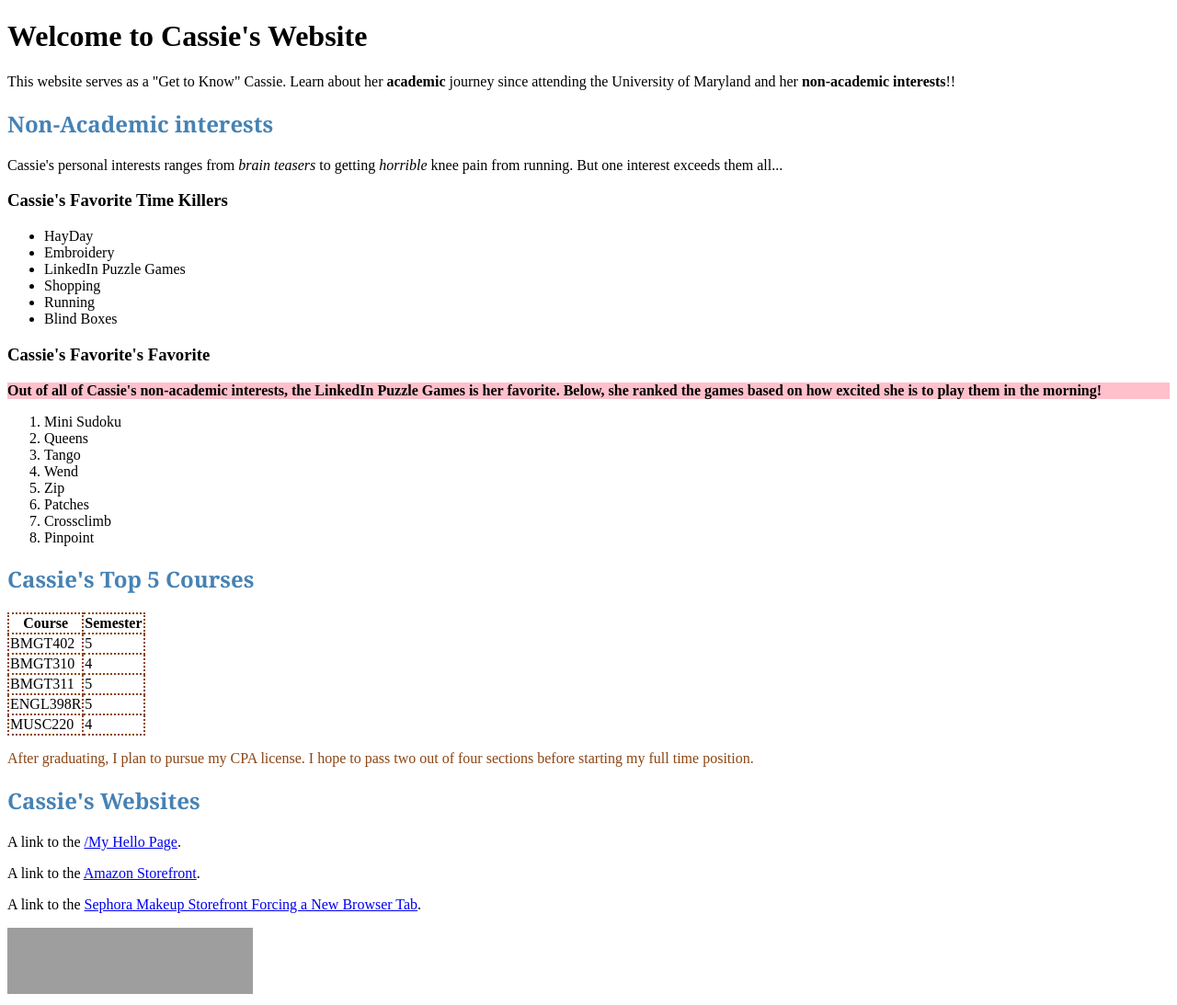
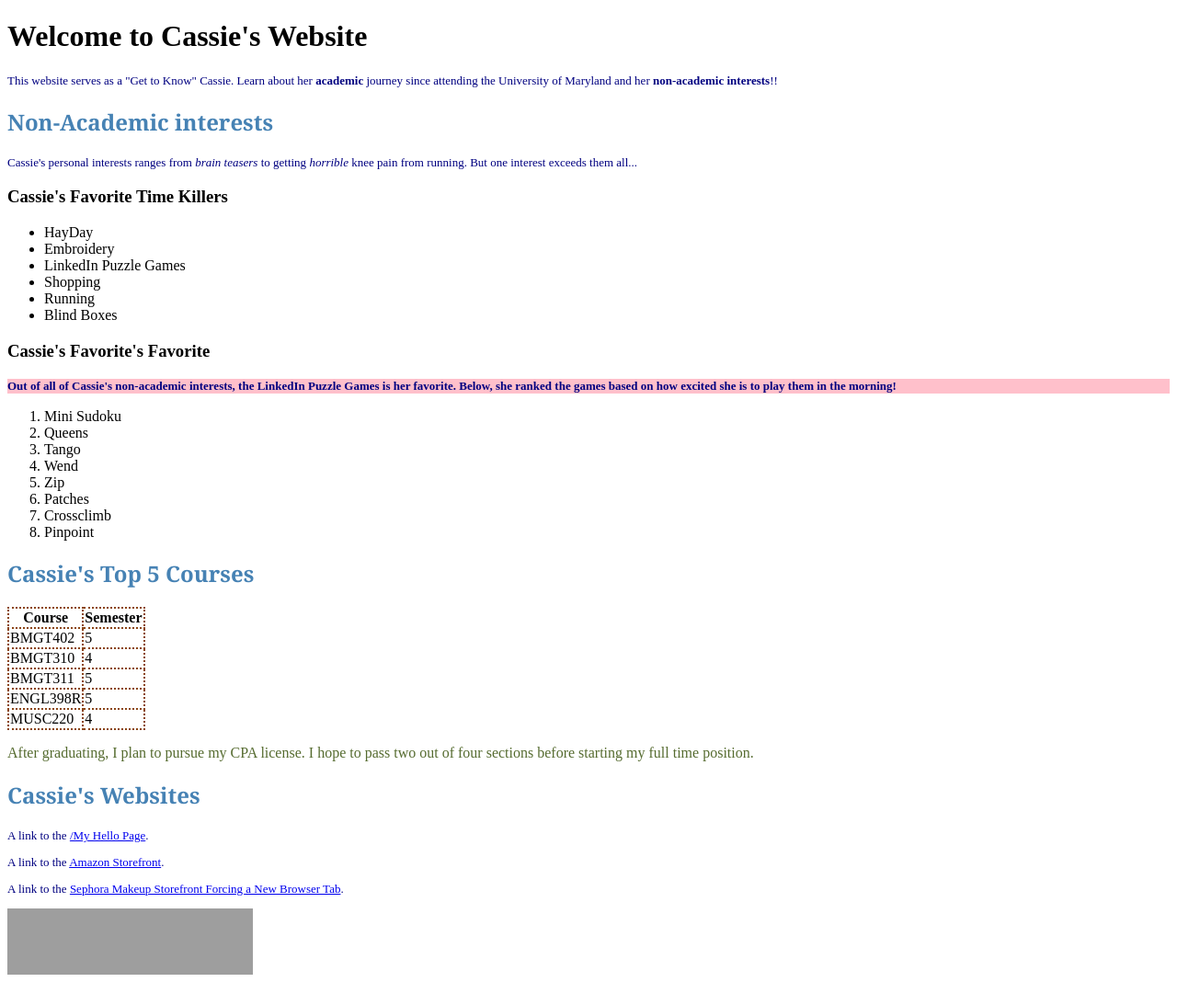
Before and after one commit to Cpan27/helloWorld, a Flask app: page /about-css in a window 1280 px wide. Shown: the whole page at 92% size. After the commit the page ends 1060 px from the top, so only its background shows below. Run offline with Flask 3, Linux system fonts and the light colour scheme; grey boxes are pictures that could not be loaded.

Commit message:
Removed HTML code from my CSS filed for my about-css HTML page.

```diff
--- a/static/css/style.css
+++ b/static/css/style.css
@@ -1,15 +1,6 @@
-<!DOCTYPE html>
-<html lang="en">
-<head>
-    <meta charset="UTF-8">
-    <title>About Page</title>
-</head>
-<body>
-
 /* All paragraphs will be colored navy, in the font Roboto Light, and font size small */
 p{
-   color: darkslategray;
-   font-family: "Roboto Light";
+   color: navy;
    font-size: small;
 }
 
@@ -29,7 +20,7 @@ table,td,th {
 /* Applied a selector by using an ID for my newly added paragraph in my HTML code */
 #goals{
     font-size: medium;
-    color: saddlebrown;
+    color: darkolivegreen;
 }
 
 /* Applied a rule block to a selector I identified in my HTML code */
```
